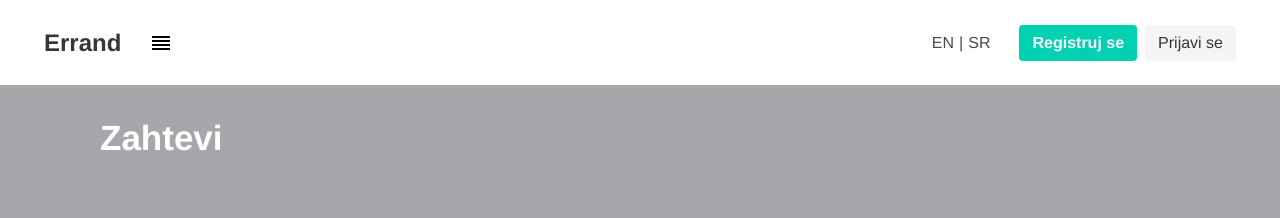
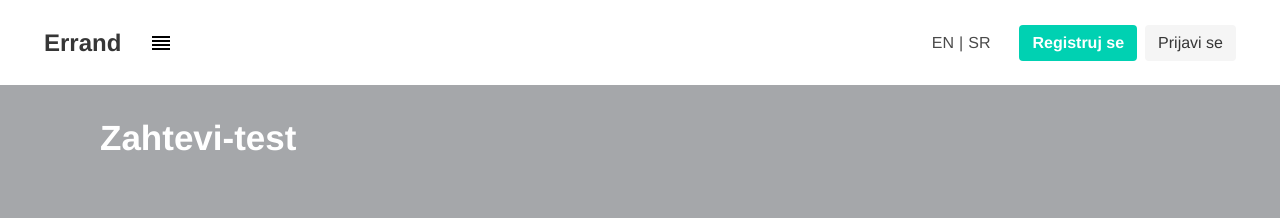
Before and after one commit to MashaNes/Errand, a Vue app in the folder Aplikacija/Web/errand/: page / in a window 1280 px wide. Shown: the top 218 px of the page. Built offline with nearby package versions, Linux system fonts and the light colour scheme.

Commit message:
commit sa konfliktom

```diff
--- a/Aplikacija/Web/errand/src/pages/PageRequests.vue
+++ b/Aplikacija/Web/errand/src/pages/PageRequests.vue
@@ -1,6 +1,6 @@
 <template>
     <div>
-        <div class = "top-div" v-if="isSerbian"> Zahtevi </div>
+        <div class = "top-div" v-if="isSerbian"> Zahtevi-test </div>
         <div class = "top-div" v-else> Requests </div>
         <div class = "top-div"> Proba Masa</div>
         <nav class="tabovi">
@@ -33,6 +33,7 @@
                 </div>
             </div>
         </nav>
+
         <RequestBox v-for="request in requests" :key="request.id" :identifikator="request.id"/>
     </div>
 </template>
```
